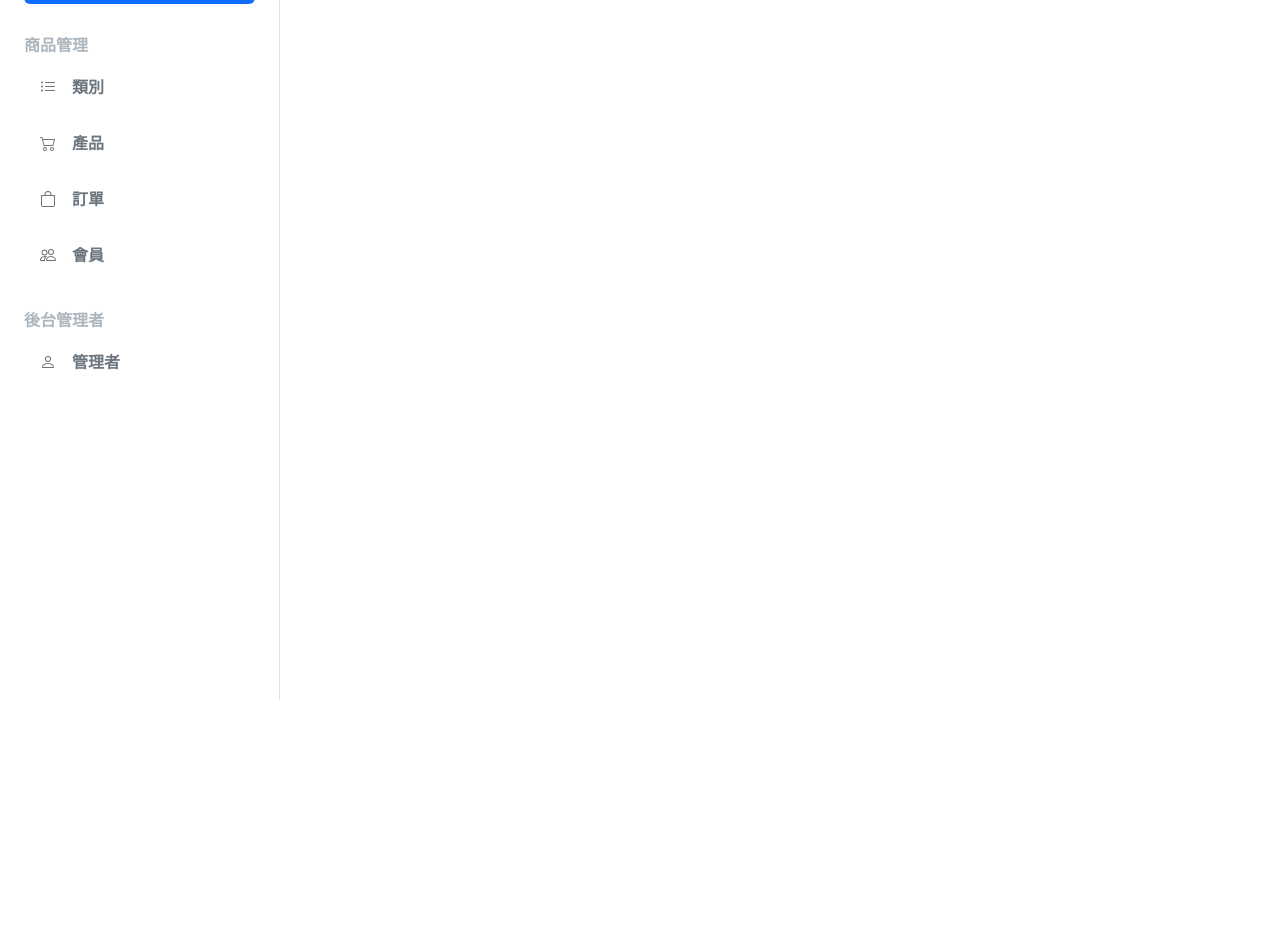
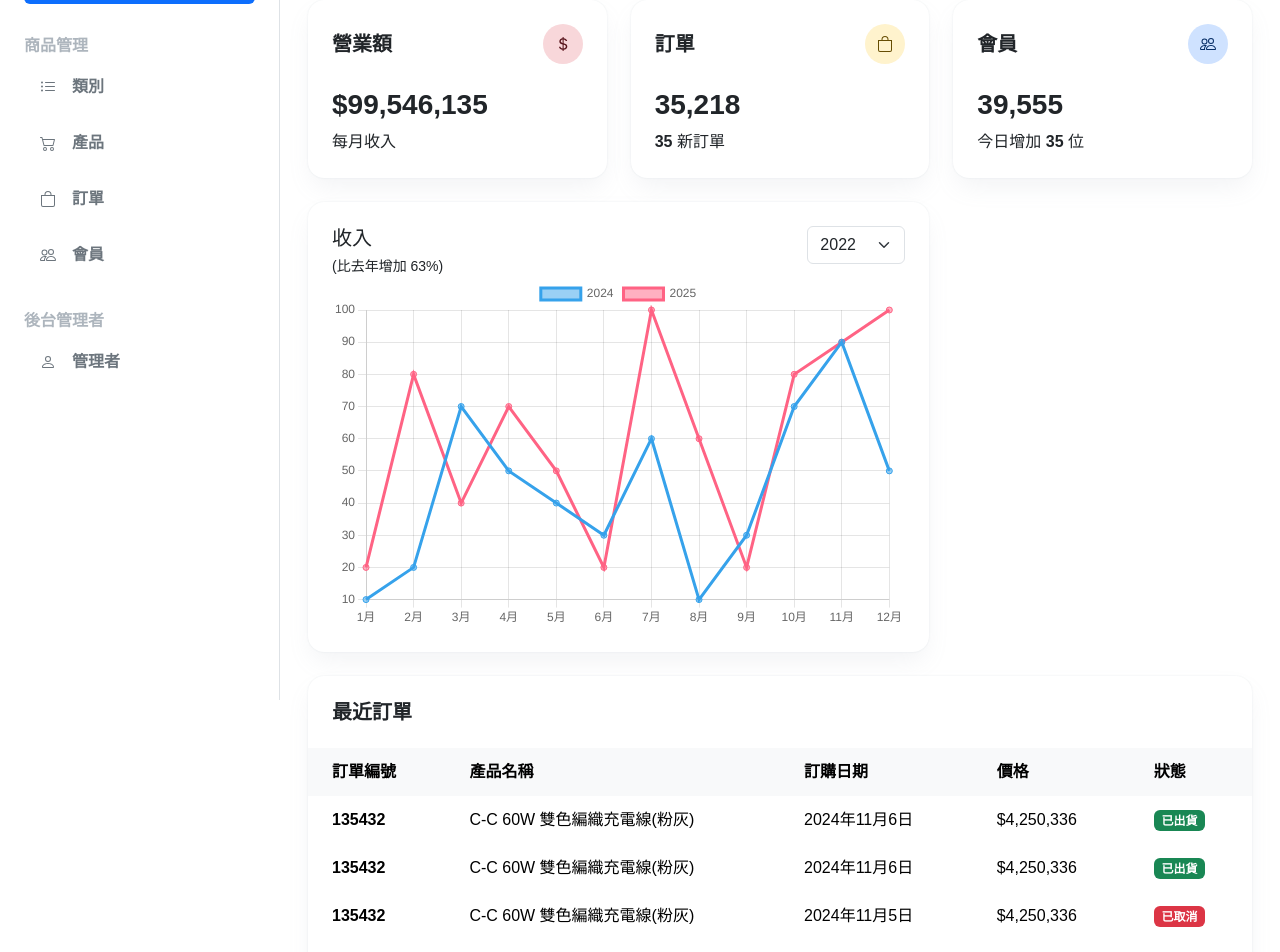
Before and after one commit to ws-luke/mumu, a Vue app: page /admin/dashboard in a window 1280 px wide. Shown: the part 100-1052 px from the top of the page. Before the commit the page ends 800 px from the top, so only its background shows below. Built offline with nearby package versions, Linux system fonts and the light colour scheme.

Commit message:
新增後台首頁頁面

```diff
--- a/package.json
+++ b/package.json
@@ -13,6 +13,7 @@
   },
   "dependencies": {
     "bootstrap": "^5.3.3",
+    "chart.js": "^4.4.6",
     "pinia": "^2.2.4",
     "swiper": "^11.1.14",
     "vue": "^3.5.12",
--- a/src/assets/main.css
+++ b/src/assets/main.css
@@ -1,11 +1,15 @@
-input[type="number"]::-webkit-outer-spin-button,
-input[type="number"]::-webkit-inner-spin-button {
+* {
+  font-family: 'Noto Sans TC', '微軟正黑體', 'Arial', sans-serif;
+}
+
+input[type='number']::-webkit-outer-spin-button,
+input[type='number']::-webkit-inner-spin-button {
   -webkit-appearance: none;
 }
-.accordion-button:not(.collapsed){
-  background-color: #FFF;
+.accordion-button:not(.collapsed) {
+  background-color: #fff;
   color: #000;
 }
-.accordion-button:focus{
+.accordion-button:focus {
   box-shadow: none;
 }
--- a/src/components/admin/LeftMenuView.vue
+++ b/src/components/admin/LeftMenuView.vue
@@ -6,7 +6,10 @@
     <div class="flex-grow-1">
       <ul class="nav nav-pills flex-column w-100 px-4">
         <li class="nav-item">
-          <a class="nav-link active d-flex align-items-center gap-3 mb-2" href="#">
+          <router-link
+            to="/admin/dashboard"
+            class="nav-link active d-flex align-items-center gap-3 mb-2"
+          >
             <svg
               xmlns="http://www.w3.org/2000/svg"
               width="16"
@@ -20,7 +23,7 @@
               />
             </svg>
             <span>首頁</span>
-          </a>
+          </router-link>
         </li>
         <h5 class="fs-6 fw-bold mt-4 listTitle">商品管理</h5>
         <li class="nav-item">
@@ -138,5 +141,4 @@
   color: var(--bs-white);
   background-color: var(--bs-nav-pills-link-active-bg);
 }
-
 </style>
--- a/src/components/admin/TopMenuView.vue
+++ b/src/components/admin/TopMenuView.vue
@@ -60,19 +60,34 @@
           </ul>
         </div>
         <div class="dropdown ms-4">
-          <a class="" id="userDropdown" data-bs-toggle="dropdown" aria-expanded="false">
+          <a
+            class=""
+            id="userDropdown"
+            data-bs-toggle="dropdown"
+            aria-expanded="false"
+          >
             <img
               src="https://freshcart-next-js-template.netlify.app/images/avatar/avatar-1.jpg"
               class="avatar rounded-circle"
               alt=""
             />
           </a>
-          <ul class="dropdown-menu dropdown-menu-end" aria-labelledby="userDropdown">
-            <li><a class="dropdown-item" href="#">首頁</a></li>
-            <li><a class="dropdown-item" href="#">設定</a></li>
-            <hr />
-            <li><a class="dropdown-item text-primary" href="#">登出</a></li>
-          </ul>
+          <div
+            class="dropdown-menu dropdown-menu-end py-0"
+            aria-labelledby="userDropdown"
+          >
+            <div class="lh-1 p-3 border-bottom">
+              <h5 class="mb-1 h6 fw-bold">LUKE</h5>
+              <small>weisound.luke@gmail.com</small>
+            </div>
+            <ul class="p-2 list-unstyled mb-0">
+              <li><a class="dropdown-item px-1" href="#">首頁</a></li>
+              <li><a class="dropdown-item px-1" href="#">設定</a></li>
+            </ul>
+            <div class="border-top p-3">
+              <a class="dropdown-item text-primary p-0" href="#">登出</a>
+            </div>
+          </div>
         </div>
       </div>
     </div>
--- a/src/views/admin/DashboardView.vue
+++ b/src/views/admin/DashboardView.vue
@@ -1,5 +1,258 @@
+<script setup>
+import Chart from 'chart.js/auto'
+import { onMounted } from 'vue'
+const dataObj = {
+  // labels 為橫軸上的分類，為一個陣列
+  labels: [
+    '1月',
+    '2月',
+    '3月',
+    '4月',
+    '5月',
+    '6月',
+    '7月',
+    '8月',
+    '9月',
+    '10月',
+    '11月',
+    '12月',
+  ],
+  // datasets資料集為一個陣列，裡面的資料類型為一個一個物件
+  datasets: [
+    // 物件的屬性有 label 與 data
+    {
+      // label 為資料分類的名稱
+      label: '2024',
+      //  data 為資料內容，是一個陣列，相同 index 的數值會放在同一個橫軸的分類區間
+      data: [10, 20, 70, 50, 40, 30, 60, 10, 30, 70, 90, 50],
+    },
+    {
+      label: '2025',
+      data: [20, 80, 40, 70, 50, 20, 100, 60, 20, 80, 90, 100],
+    },
+  ],
+}
+onMounted(() => {
+  const ctx = document.getElementById('heroChart')
+  let chart = new Chart(ctx, {
+    // type 可以是 bar，也可以是 line
+    type: 'line',
+    data: dataObj,
+    options: {
+      responsive: true,
+      // 如果不設 maintainAspectRatio,寬度會固定
+      maintainAspectRatio: false,
+      plugins: {
+        legend: {
+          // datasets裡每一個物件會變成圖例，出現在給定的位置
+          position: 'top',
+        },
+      },
+    },
+  })
+})
+</script>
+
 <template>
-    <div>
+  <div class="container">
+    <div class="row row-cols-3 mb-4">
+      <div class="col">
+        <div class="card h-100">
+          <div class="card-body p-4">
+            <div class="d-flex align-items-center justify-content-between mb-4">
+              <h4 class="mb-0 fs-5 fw-bold">營業額</h4>
+              <div
+                class="cardTitleIcon rounded-circle alert alert-danger mb-0 p-0 border-0"
+              >
+                <svg
+                  xmlns="http://www.w3.org/2000/svg"
+                  width="16"
+                  height="16"
+                  fill="currentColor"
+                  class="bi bi-currency-dollar"
+                  viewBox="0 0 16 16"
+                >
+                  <path
+                    d="M4 10.781c.148 1.667 1.513 2.85 3.591 3.003V15h1.043v-1.216c2.27-.179 3.678-1.438 3.678-3.3 0-1.59-.947-2.51-2.956-3.028l-.722-.187V3.467c1.122.11 1.879.714 2.07 1.616h1.47c-.166-1.6-1.54-2.748-3.54-2.875V1H7.591v1.233c-1.939.23-3.27 1.472-3.27 3.156 0 1.454.966 2.483 2.661 2.917l.61.162v4.031c-1.149-.17-1.94-.8-2.131-1.718zm3.391-3.836c-1.043-.263-1.6-.825-1.6-1.616 0-.944.704-1.641 1.8-1.828v3.495l-.2-.05zm1.591 1.872c1.287.323 1.852.859 1.852 1.769 0 1.097-.826 1.828-2.2 1.939V8.73z"
+                  />
+                </svg>
+              </div>
+            </div>
+            <h3 class="fw-bold">$99,546,135</h3>
+            <span class="fw-500">每月收入</span>
+          </div>
+        </div>
+      </div>
+      <div class="col">
+        <div class="card h-100">
+          <div class="card-body p-4">
+            <div class="d-flex align-items-center justify-content-between mb-4">
+              <h4 class="mb-0 fs-5 fw-bold">訂單</h4>
+              <div
+                class="cardTitleIcon rounded-circle alert alert-warning mb-0 p-0 border-0"
+              >
+                <svg
+                  xmlns="http://www.w3.org/2000/svg"
+                  width="16"
+                  height="16"
+                  fill="currentColor"
+                  class="bi bi-bag"
+                  viewBox="0 0 16 16"
+                >
+                  <path
+                    d="M8 1a2.5 2.5 0 0 1 2.5 2.5V4h-5v-.5A2.5 2.5 0 0 1 8 1m3.5 3v-.5a3.5 3.5 0 1 0-7 0V4H1v10a2 2 0 0 0 2 2h10a2 2 0 0 0 2-2V4zM2 5h12v9a1 1 0 0 1-1 1H3a1 1 0 0 1-1-1z"
+                  />
+                </svg>
+              </div>
+            </div>
+            <h3 class="fw-bold">35,218</h3>
+            <div>
+              <span class="fw-bold">35</span>
+              新訂單
+            </div>
+          </div>
+        </div>
+      </div>
+      <div class="col">
+        <div class="card h-100">
+          <div class="card-body p-4">
+            <div class="d-flex align-items-center justify-content-between mb-4">
+              <h4 class="mb-0 fs-5 fw-bold">會員</h4>
+              <div
+                class="cardTitleIcon rounded-circle alert alert-primary mb-0 p-0 border-0"
+              >
+                <svg
+                  xmlns="http://www.w3.org/2000/svg"
+                  width="16"
+                  height="16"
+                  fill="currentColor"
+                  class="bi bi-people"
+                  viewBox="0 0 16 16"
+                >
+                  <path
+                    d="M15 14s1 0 1-1-1-4-5-4-5 3-5 4 1 1 1 1zm-7.978-1L7 12.996c.001-.264.167-1.03.76-1.72C8.312 10.629 9.282 10 11 10c1.717 0 2.687.63 3.24 1.276.593.69.758 1.457.76 1.72l-.008.002-.014.002zM11 7a2 2 0 1 0 0-4 2 2 0 0 0 0 4m3-2a3 3 0 1 1-6 0 3 3 0 0 1 6 0M6.936 9.28a6 6 0 0 0-1.23-.247A7 7 0 0 0 5 9c-4 0-5 3-5 4q0 1 1 1h4.216A2.24 2.24 0 0 1 5 13c0-1.01.377-2.042 1.09-2.904.243-.294.526-.569.846-.816M4.92 10A5.5 5.5 0 0 0 4 13H1c0-.26.164-1.03.76-1.724.545-.636 1.492-1.256 3.16-1.275ZM1.5 5.5a3 3 0 1 1 6 0 3 3 0 0 1-6 0m3-2a2 2 0 1 0 0 4 2 2 0 0 0 0-4"
+                  />
+                </svg>
+              </div>
+            </div>
+            <h3 class="fw-bold">39,555</h3>
+            <div>
+              今日增加
+              <span class="fw-bold">35</span>
+              位
+            </div>
+          </div>
+        </div>
+      </div>
+    </div>
+    <div class="row mb-4">
+      <div class="col-8">
+        <div class="card h-100">
+          <div class="card-body p-4">
+            <div class="d-flex justify-content-between">
+              <div>
+                <h3 class="mb-1 fs-5">收入</h3>
+                <small>(比去年增加 63%)</small>
+              </div>
+              <div>
+                <select class="form-select pe-5">
+                  <option value="2022">2022</option>
+                  <option value="2023">2023</option>
+                  <option value="2024">2024</option>
+                  <option value="2025">2025</option>
+                </select>
+              </div>
+            </div>
+            <div class="card-content-image">
+              <canvas id="heroChart"></canvas>
+            </div>
+          </div>
+        </div>
+      </div>
+      <div class="col-4"></div>
+    </div>
+    <div class="row">
+      <div class="col">
+        <div class="card">
+          <div class="p-4">
+            <h3 class="fw-bold fs-5 mb-0">最近訂單</h3>
+          </div>
+          <div class="card-body p-0">
+            <table class="table table-borderless">
+              <thead class="table-light">
+                <tr>
+                  <th scope="col">訂單編號</th>
+                  <th scope="col">產品名稱</th>
+                  <th scope="col">訂購日期</th>
+                  <th scope="col">價格</th>
+                  <th scope="col">狀態</th>
+                </tr>
+              </thead>
+              <tbody>
+                <tr>
+                  <th scope="row">135432</th>
+                  <td>C-C 60W 雙色編織充電線(粉灰)</td>
+                  <td>2024年11月6日</td>
+                  <td>$4,250,336</td>
+                  <td><span class="badge bg-success">已出貨</span></td>
+                </tr>
+                <tr>
+                  <th scope="row">135432</th>
+                  <td>C-C 60W 雙色編織充電線(粉灰)</td>
+                  <td>2024年11月6日</td>
+                  <td>$4,250,336</td>
+                  <td><span class="badge bg-success">已出貨</span></td>
+                </tr>
+                <tr>
+                  <th scope="row">135432</th>
+                  <td>C-C 60W 雙色編織充電線(粉灰)</td>
+                  <td>2024年11月5日</td>
+                  <td>$4,250,336</td>
+                  <td><span class="badge bg-danger">已取消</span></td>
+                </tr>
+                <tr>
+                  <th scope="row">135432</th>
+                  <td>C-C 60W 雙色編織充電線(粉灰)</td>
+                  <td>2024年11月3日</td>
+                  <td>$4,250,336</td>
+                  <td><span class="badge bg-warning">出貨中</span></td>
+                </tr>
+                <tr>
+                  <th scope="row">135432</th>
+                  <td>C-C 60W 雙色編織充電線(粉灰)</td>
+                  <td>2024年11月1日</td>
+                  <td>$4,250,336</td>
+                  <td><span class="badge bg-primary">處理中</span></td>
+                </tr>
+              </tbody>
+            </table>
+          </div>
+        </div>
+      </div>
+    </div>
+  </div>
+</template>
+<style scoped>
+.card {
+  box-shadow:
+    0 0 2px rgba(145, 158, 171, 0.2),
+    0 12px 24px -4px rgba(145, 158, 171, 0.12);
+  border-radius: 1rem;
+  border: 0;
+}
+.cardTitleIcon {
+  width: 2.5rem;
+  height: 2.5rem;
+  display: inline-flex;
+  align-items: center;
+  justify-content: center;
+  text-align: center;
+}
+.card-content-image {
+  height: 350px;
+}
 
-    </div>
-</template>
+.table > :not(caption) > * > * {
+  padding: 0.75rem 1.5rem;
+}
+</style>
```
Also changed, not shown: 1 other file (tests, documents, lock files or other folders).
